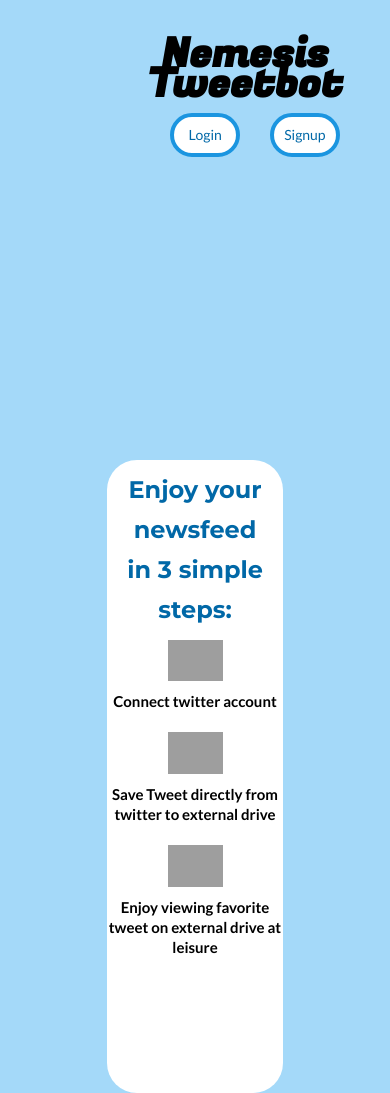
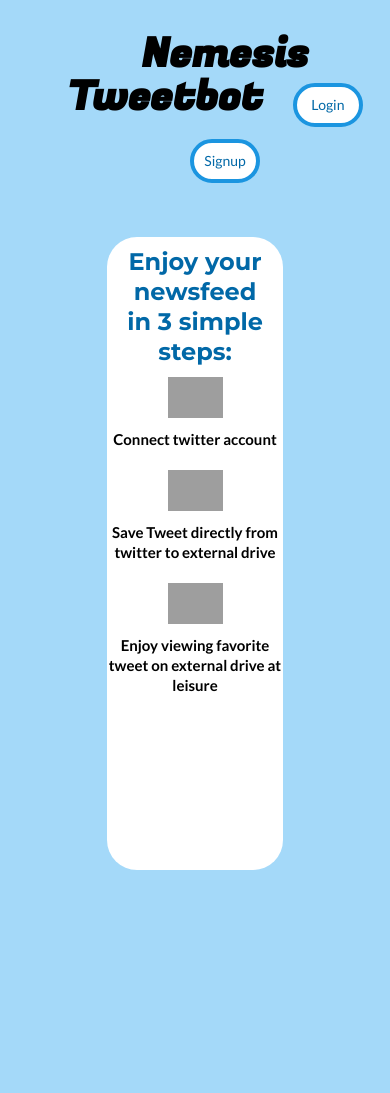
Before and after one commit to hngi/Team-NEMESIS, a PHP site: page / in a window 390 px wide. After the commit the page ends 870 px from the top, so only its background shows below. Run offline with PHP 8.4, Linux system fonts and the light colour scheme; grey boxes are pictures that could not be loaded.

Commit message:
Updated CSS

```diff
--- a/style.css
+++ b/style.css
@@ -189,10 +189,26 @@
                 font-size: 14px;
                 line-height: 36px;
                 color: #0168A7;
-                margin-left: 20px;
+                margin-left: 40px;
             }
 
             @media screen and (max-width: 1100px) and (min-width: 240px) {
+                .rdbn {
+                    background: #FFFFFF !important;
+                    border: 4px solid #1B95E0 !important;
+                    box-sizing: border-box !important;
+                    border-radius: 30px !important;
+                    width: 70px;
+                    font-family: Lato;
+                    font-style: normal;
+                    font-weight: 500;
+                    float: none;
+                    font-size: 14px;
+                    line-height: 36px;
+                    color: #0168A7;
+                    margin-left: 20px;
+                    margin-right: 20px;
+                }
                 .landingheader {
                     font-family: Fugaz One;
                     font-style: normal;
@@ -200,32 +216,16 @@
                     font-size: 27px;
                     line-height: 30px;
                     margin-top: 40px;
-                margin-bottom: 30px;
-                margin-left: 100px;
+                    margin-bottom: 15px;
+                    margin-left: 60px;
                 }
-
-            .landingcnt {
-                position: absolute;
-                margin: 0% 0 25% 25%;
-                position: absolute;
-                background: #FFFFFF;
-                border-radius: 40px;
-                width: 50%;
-                height: 70%;
-                text-align: center;
-                font-family: Lato;
-                font-style: normal;
-                font-weight: bold;
-                font-size: 14px;
-                line-height: 29px;
-            }
-
                 .mainlanding {
                     background: rgba(29, 161, 242, 0.4);
                     text-align: center;
+                }
                 .landingcnt {
                     position: absolute;
-                    margin: 70% 0% 27.5% 27.5%;
+                    margin: 10% 0% 27.5% 27.5%;
                     background: #FFFFFF;
                     border-radius: 30px;
                     width: 45%;
@@ -248,7 +248,7 @@
                     font-style: normal;
                     font-weight: bold;
                     font-size: 24px;
-                    line-height: 40px;
+                    line-height: 30px;
                 }
             }
 
```
Lines whose indentation alone changed are shown as unchanged.
